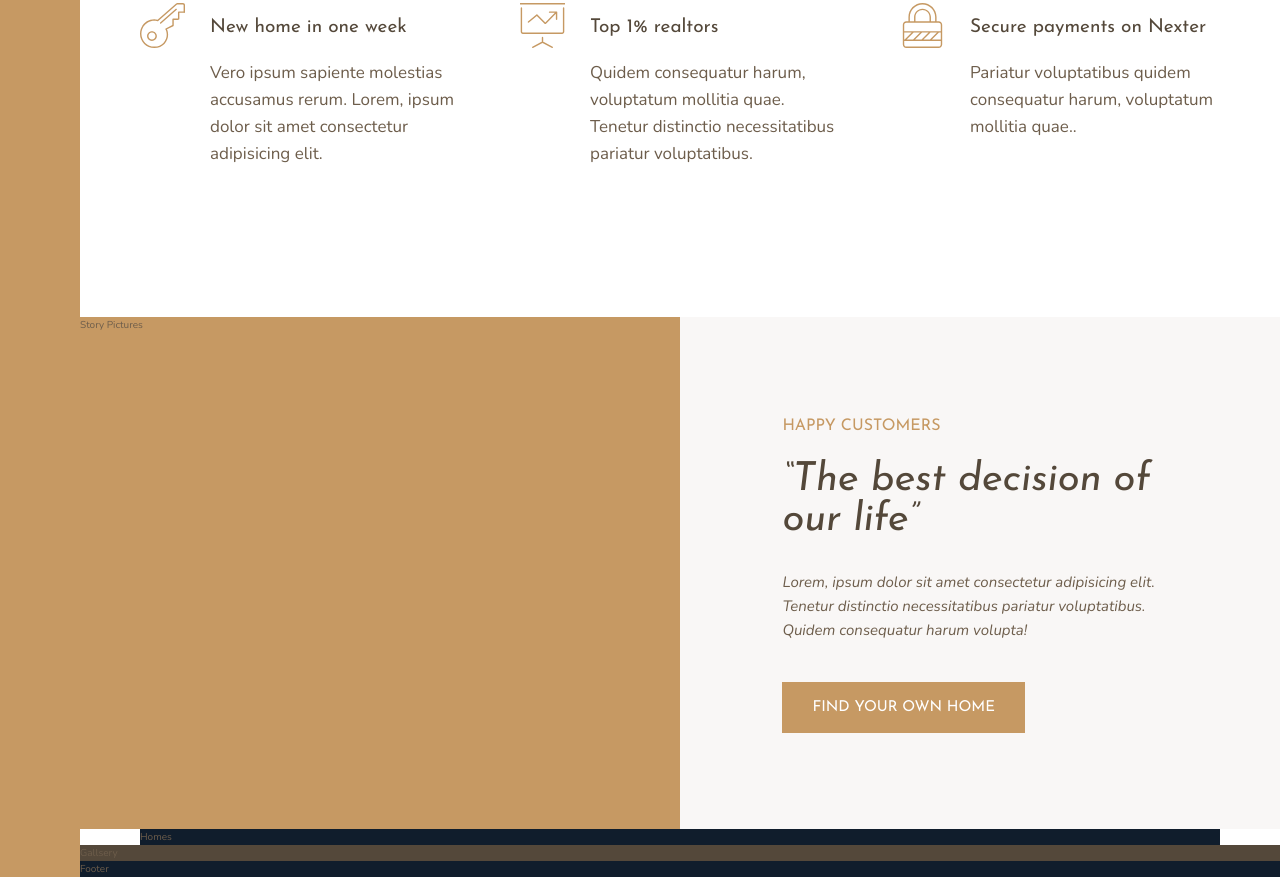
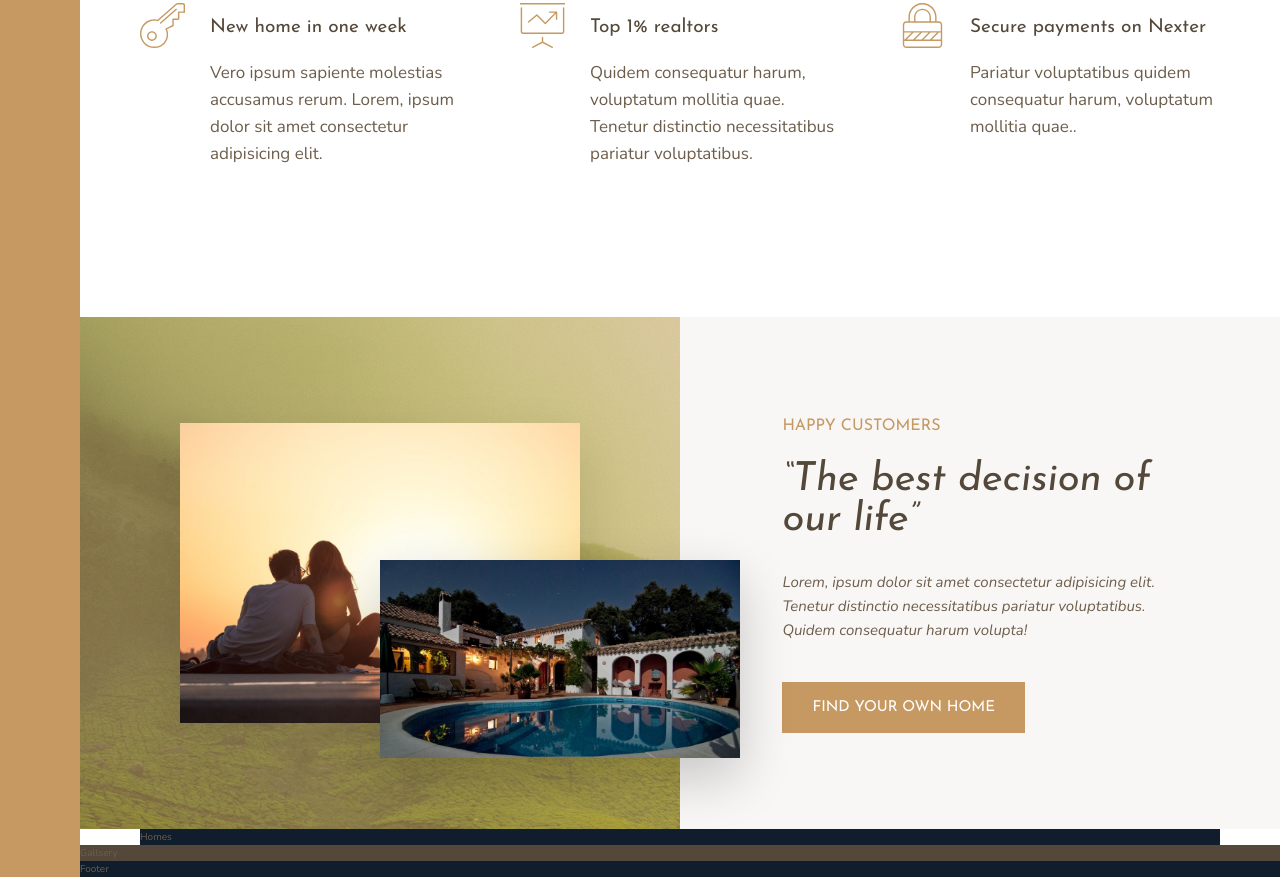
Before and after one commit to troymendous/nexter, a website: page index.html in a window 1280 px wide. Shown: the part 991-1868 px from the top of the page. Drawn offline with nearby package versions, Linux system fonts and the light colour scheme.

Commit message:
finishing the story section

```diff
--- a/index.html
+++ b/index.html
@@ -65,7 +65,8 @@
         </section>
 
         <div class="story__pictures">
-            Story Pictures
+            <img src="img/story-1.jpeg" alt="Couple with new house" class="story__img--1">
+            <img src="img/story-2.jpeg" alt="New house" class="story__img--2">
         </div>
 
         <div class="story__content">
--- a/sass/_story.scss
+++ b/sass/_story.scss
@@ -2,6 +2,28 @@
 	&__pictures {
 		background-color: $color-primary;
 		grid-column: full-start / col-end 4;
+		background-image: linear-gradient(rgba($color-primary, .5), rgba($color-primary, .5)), url("../img/back.jpg");
+
+		display: grid;
+		grid-template-rows: repeat(6, 1fr);
+		grid-template-columns: repeat(6, 1fr);
+		align-items: center;
+	}
+
+	&__img--1 {
+		width: 100%;
+		grid-row: 2 / 6;
+		grid-column: 2 / 6;
+		box-shadow: 0 2rem 5rem rgba(#000, .1);
+	}
+
+	&__img--2 {
+		width: 120%;
+		grid-row: 4 / 6;
+		grid-column: 4 / 7;
+		z-index: 10;
+
+		box-shadow: 0 2rem 5rem rgba(#000, .2);
 	}
 
 	&__content {
```
Also changed, not shown: css/style.comp.css, sass/main.css, 1 other file.
